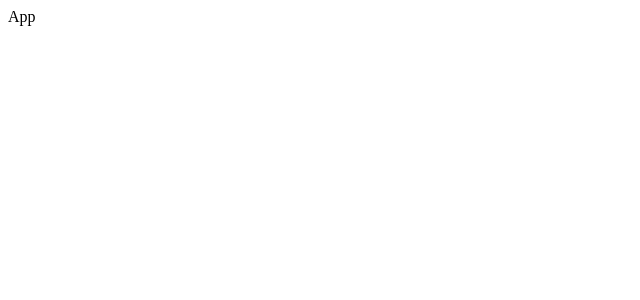
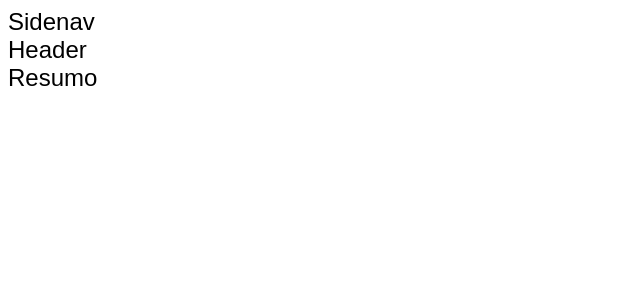
Before and after one commit to MatheusTG/fintech, a React (Vite) app: page / in a window 1280 px wide. Shown: the top 300 px of the page, without its empty margins (0-640 px from the left). Built offline with nearby package versions, Linux system fonts and the light colour scheme; the HTML template or start-up script is replaced by a standard one.

Commit message:
Pages and useFetch

```diff
--- a/src/App.tsx
+++ b/src/App.tsx
@@ -1,8 +1,19 @@
 import React from "react";
 import "./Style.css";
+import Resumo from "./Pages/Resumo";
+import Sidenav from "./Components/Sidenav";
+import Header from "./Components/Header";
 
 const App = () => {
-  return <div>App</div>;
+  return (
+    <div>
+      <Sidenav />
+      <main>
+        <Header />
+        <Resumo />
+      </main>
+    </div>
+  );
 };
 
 export default App;
--- /dev/null
+++ b/src/Components/Header.tsx
@@ -0,0 +1,9 @@
+import React from 'react'
+
+const Header = () => {
+  return (
+    <div>Header</div>
+  )
+}
+
+export default Header
--- /dev/null
+++ b/src/Components/Sidenav.tsx
@@ -0,0 +1,9 @@
+import React from 'react'
+
+const Sidenav = () => {
+  return (
+    <div>Sidenav</div>
+  )
+}
+
+export default Sidenav
--- /dev/null
+++ b/src/Pages/Resumo.tsx
@@ -0,0 +1,9 @@
+import React from 'react'
+
+const Resumo = () => {
+  return (
+    <div>Resumo</div>
+  )
+}
+
+export default Resumo
--- a/src/Style.css
+++ b/src/Style.css
@@ -0,0 +1,4 @@
+body {
+  font-size: 1.5rem;
+  font-family: sans-serif;
+}
```
Also changed, not shown: src/Hooks/useFetch.tsx (added, +53 -0 lines).
